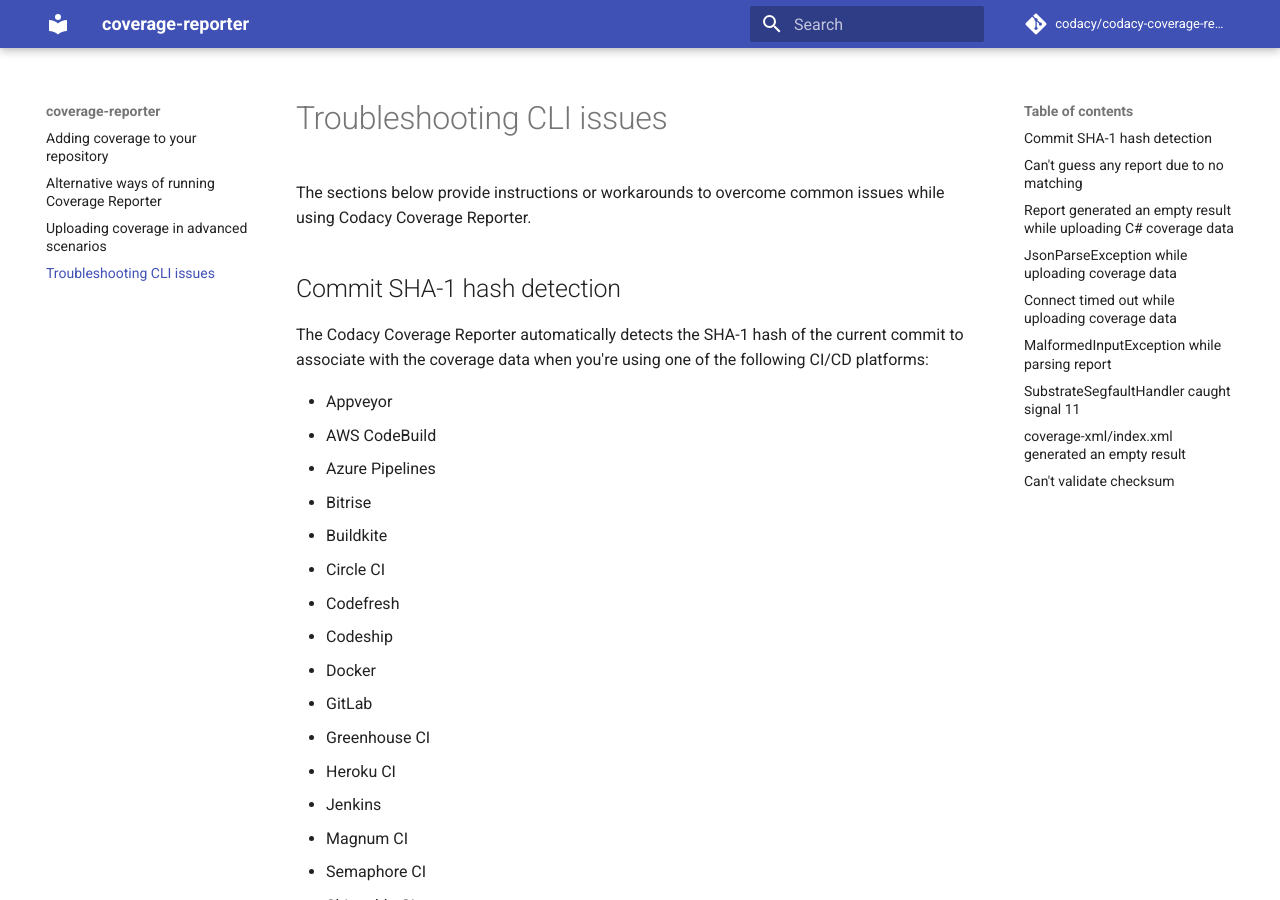
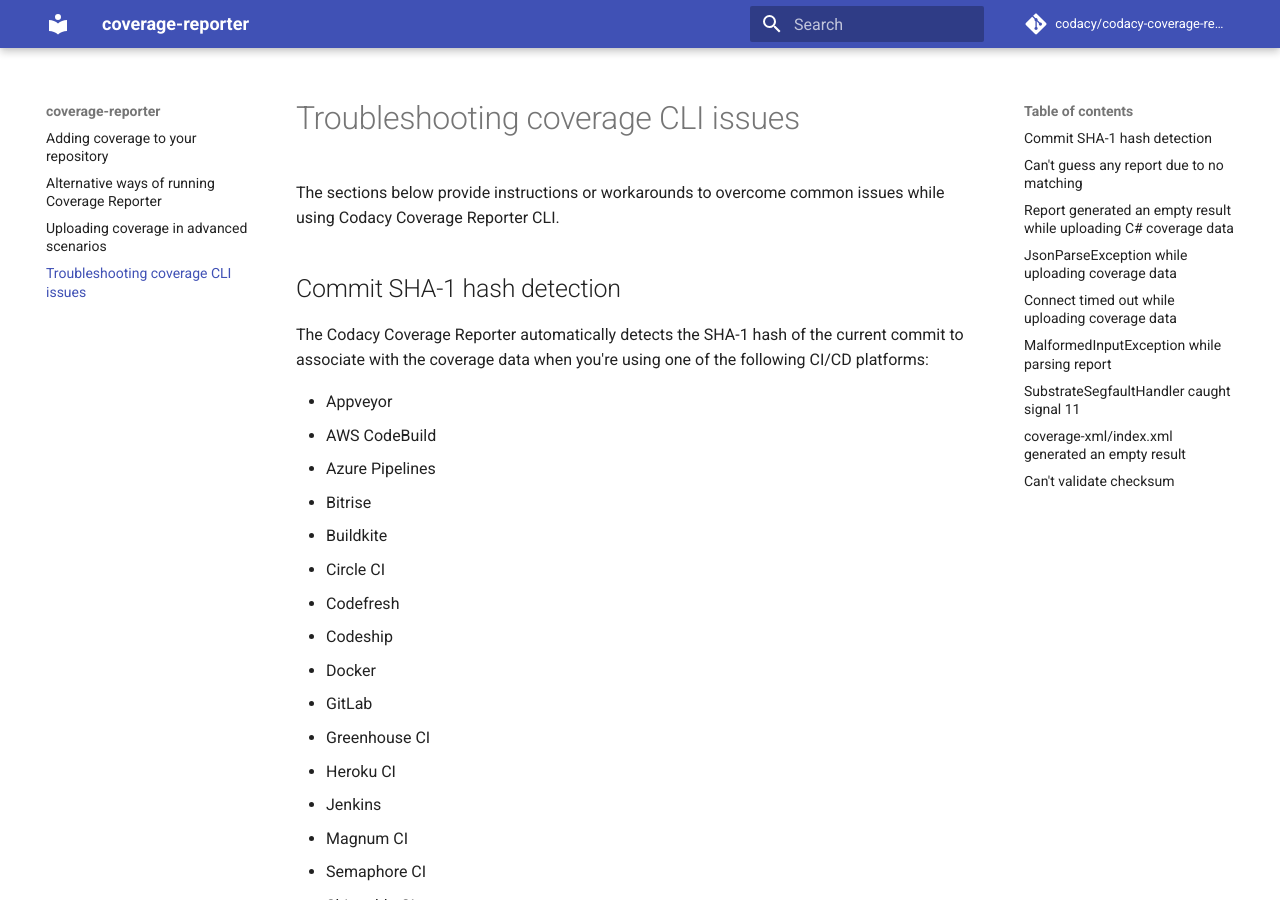
Before and after one commit to codacy/codacy-coverage-reporter, an MkDocs documentation site: the page built from docs/troubleshooting-coverage-cli-issues.md, in a window 1280 px wide and 900 px high. Built offline with MkDocs 1.6.1 and Material for MkDocs 9.7.7, drawn with Linux system fonts in a browser that asks for light colours; comment, search, counter and statistics services are not loaded.

Commit message:
doc: Rename page "Troubleshooting coverage CLI issues" CY-6365

```diff
--- a/docs/troubleshooting-common-issues.md
+++ b/docs/troubleshooting-coverage-cli-issues.md
@@ -2,9 +2,9 @@
 description: Instructions or workarounds to overcome common issues while using Codacy Coverage Reporter CLI.
 ---
 
-# Troubleshooting CLI issues
+# Troubleshooting coverage CLI issues
 
-The sections below provide instructions or workarounds to overcome common issues while using Codacy Coverage Reporter.
+The sections below provide instructions or workarounds to overcome common issues while using Codacy Coverage Reporter CLI.
 
 ## Commit SHA-1 hash detection {: id="commit-detection"}
 
--- a/mkdocs.yml
+++ b/mkdocs.yml
@@ -26,4 +26,4 @@
   - "index.md"
   - "alternative-ways-of-running-coverage-reporter.md"
   - "uploading-coverage-in-advanced-scenarios.md"
-  - "troubleshooting-common-issues.md"
+  - "troubleshooting-coverage-cli-issues.md"
```
Also changed, not shown: docs/index.md (+7 -7 lines).
